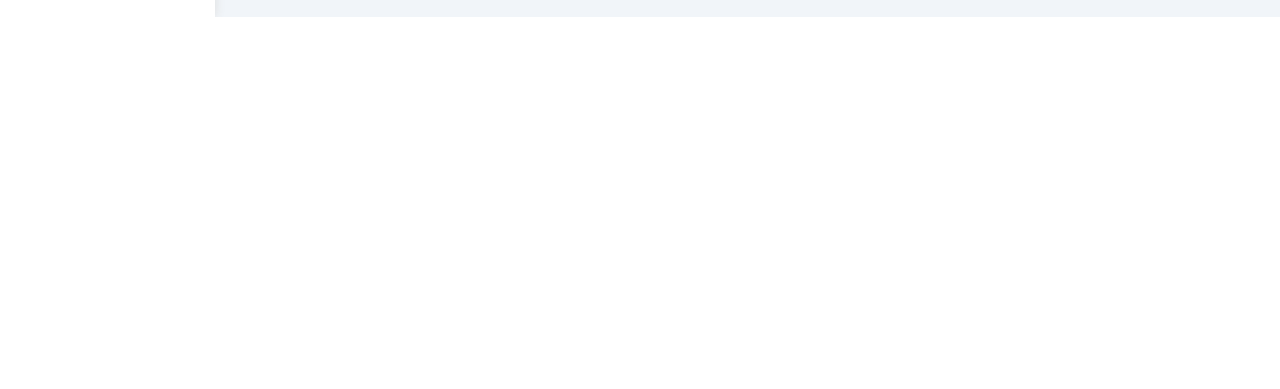
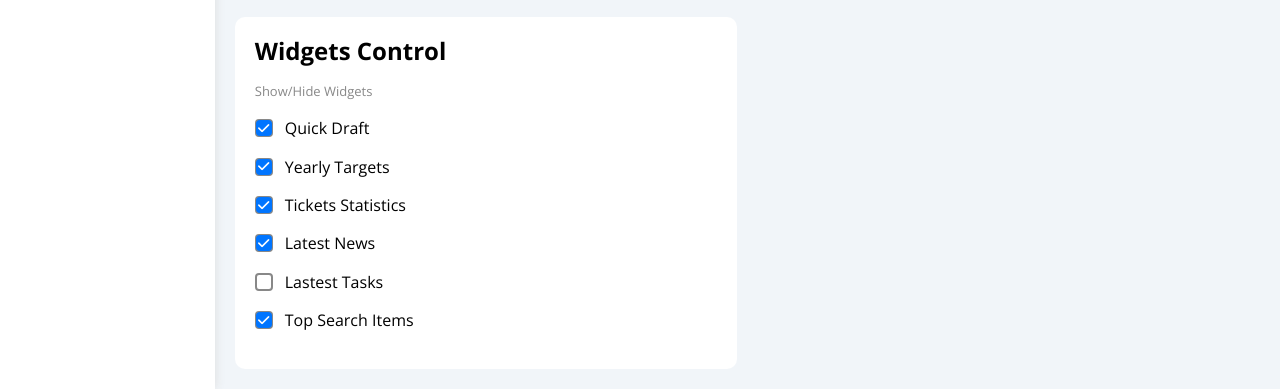
Before and after one commit to alimohammed04/project_four, a plain HTML site: page settings.html in a window 1280 px wide. Shown: the part 968-1357 px from the top of the page. Before the commit the page ends 985 px from the top, so only its background shows below. Drawn offline with nearby package versions, Linux system fonts and the light colour scheme.

Commit message:
add some widget in setting page

```diff
--- a/css/master.css
+++ b/css/master.css
@@ -6,6 +6,7 @@
   --red-color: rgb(244, 67, 54);
   --grey-color: #888;
 }
+
 /* start componants */
 /* <input class="toggle-check" id="toggle" type="checkbox" checked>
         <label for="toggle">
@@ -17,6 +18,7 @@
   appearance: none;
   display: none;
 }
+
 .toggle-btn,
 .auth-check-btn {
   width: 60px;
@@ -27,6 +29,7 @@
   cursor: pointer;
   transition: 0.3s;
 }
+
 .toggle-btn::before,
 .auth-check-btn::before {
   content: "\f00d";
@@ -46,14 +49,16 @@
   color: #ccc;
   transition: 0.3s;
 }
-.toggle-check:checked + label .toggle-btn::before,
-.auth-check:checked + label .auth-check-btn::before {
+
+.toggle-check:checked+label .toggle-btn::before,
+.auth-check:checked+label .auth-check-btn::before {
   left: 40px;
   content: "\f00c";
   color: var(--blue-color);
 }
-.toggle-check:checked + label .toggle-btn,
-.auth-check:checked + label .auth-check-btn {
+
+.toggle-check:checked+label .toggle-btn,
+.auth-check:checked+label .auth-check-btn {
   background-color: var(--blue-color);
 }
 
@@ -67,21 +72,27 @@
   padding: 0;
   margin: 0;
 }
+
 ::-webkit-scrollbar {
   width: 10px;
 }
+
 ::-webkit-scrollbar-thumb {
   background-color: var(--blue-color);
 }
+
 ::-webkit-scrollbar-thumb:hover {
   background-color: var(--blue-alt-color);
 }
+
 ::-webkit-scrollbar-track {
   background-color: white;
 }
+
 :focus {
   outline: none;
 }
+
 a {
   text-decoration: none;
 }
@@ -97,34 +108,41 @@ html {
 ul {
   list-style: none;
 }
+
 .page {
   background-color: #f1f5f9;
   min-height: 100vh;
 }
+
 /* end globel rules  */
 /* start sidebar  */
 .sidebar {
   width: 250px;
   box-shadow: 0 0 10px #ddd;
 }
-.sidebar > h3 {
+
+.sidebar>h3 {
   margin-bottom: 50px;
 }
+
 @media (min-width: 768px) {
-  .sidebar > h3::before,
-  .sidebar > h3::after {
+
+  .sidebar>h3::before,
+  .sidebar>h3::after {
     content: "";
     background-color: black;
     transform: translateX(-50%);
     position: absolute;
     left: 50%;
   }
-  .sidebar > h3::before {
+
+  .sidebar>h3::before {
     width: 80px;
     height: 2px;
     bottom: -20px;
   }
-  .sidebar > h3::after {
+
+  .sidebar>h3::after {
     bottom: -29px;
     width: 12px;
     height: 12px;
@@ -132,39 +150,48 @@ ul {
     border: 4px solid white;
   }
 }
+
 .sidebar ul li a {
   transition: 0.3s;
   margin-bottom: 5px;
 }
+
 .sidebar ul li a:hover,
 .sidebar ul li a.active {
   background-color: #f6f6f6;
 }
+
 .sidebar ul li span {
   font-size: 14px;
   margin-left: 10px;
 }
+
 @media (max-width: 425px) {
   .sidebar {
     width: 46px;
     padding: 10px 0;
   }
+
   .sidebar ul li span {
     display: none;
   }
-  .sidebar > h3 {
+
+  .sidebar>h3 {
     font-size: 13px;
     margin-bottom: 15px;
   }
+
   .sidebar ul li a {
     justify-content: center;
   }
 }
+
 /* end sidebar  */
 /* start content  */
 .content {
   overflow: hidden;
 }
+
 .content .head .search::before {
   content: "\f002";
   font-family: "font awesome 6 free";
@@ -176,7 +203,8 @@ ul {
   color: var(--grey-color);
   transform: translateY(-50%);
 }
-.content .head .search > input {
+
+.content .head .search>input {
   border: 1px solid #ccc;
   border-radius: 10px;
   margin-left: 5px;
@@ -184,15 +212,19 @@ ul {
   width: 160px;
   transition: 0.3s;
 }
-.content .head .search > input:focus {
+
+.content .head .search>input:focus {
   width: 200px;
 }
-.content .head .search > input::placeholder {
+
+.content .head .search>input::placeholder {
   font-size: 14px;
 }
-.content .head .search > input:focus::placeholder {
+
+.content .head .search>input:focus::placeholder {
   opacity: 0;
 }
+
 .content .head .icons .notifacation::before {
   content: "";
   position: absolute;
@@ -203,14 +235,17 @@ ul {
   right: -3px;
   top: -8px;
 }
+
 .content .head .icons img {
   width: 32px;
   height: 32px;
   margin-left: 15px;
 }
+
 .page h1 {
   margin: 20px 20px 40px;
 }
+
 .page h1::before,
 .page h1::after {
   content: "";
@@ -220,20 +255,24 @@ ul {
   left: 0;
   border-radius: 10px;
 }
+
 .page h1::before {
   width: 120px;
   background-color: white;
 }
+
 .page h1::after {
   width: 40px;
   background-color: black;
 }
+
 .wrapper {
   grid-template-columns: repeat(auto-fill, minmax(450px, 1fr));
   margin-left: 20px;
   margin-right: 20px;
   margin-bottom: 20px;
 }
+
 @media (max-width: 767px) {
   .wrapper {
     grid-template-columns: minmax(200px, 1fr);
@@ -242,6 +281,7 @@ ul {
     gap: 10px;
   }
 }
+
 @media (min-width: 769px) and (max-width: 1173px) {
   .wrapper {
     grid-template-columns: repeat(auto-fill, minmax(350px, 1fr));
@@ -250,28 +290,35 @@ ul {
     gap: 10px;
   }
 }
+
 /* start welcome wedgit */
 .welcome {
   overflow: hidden;
 }
+
 .welcome .intro img {
   width: 200px;
   margin-bottom: -20px;
 }
+
 .welcome .body {
   border-top: 1px solid #eee;
   border-bottom: 1px solid #eee;
 }
-.welcome .body > div {
+
+.welcome .body>div {
   flex: 1;
 }
+
 .welcome .visit {
   margin: 0 10px 50px auto;
   transition: 0.3s;
 }
+
 .welcome .visit:hover {
   background-color: var(--blue-alt-color);
 }
+
 .welcome .avatar {
   width: 56px;
   height: 56px;
@@ -282,34 +329,42 @@ ul {
   padding: 2px;
   box-shadow: 0 0 5px #ddd;
 }
+
 @media (max-width: 425px) {
   .welcome .intro {
     padding-bottom: 30px;
   }
+
   .welcome .avatar {
     margin-left: 0;
   }
-  .welcome .body > div:not(:last-child) {
+
+  .welcome .body>div:not(:last-child) {
     margin-bottom: 20px;
   }
 }
+
 /* end welcome wedgit */
 /* start quick draft */
 .quick-draft input[type="text"]::placeholder,
 .quick-draft textarea::placeholder {
   font-size: 13px;
 }
+
 .quick-draft input[type="submit"] {
   margin: 0 0 20px auto;
   cursor: pointer;
   transition: 0.3s;
 }
+
 .quick-draft input[type="submit"]:hover {
   background-color: var(--blue-alt-color);
 }
+
 .quick-draft textarea {
   resize: none;
 }
+
 /* end quick draft */
 /* start target  */
 .target .target-row .icon {
@@ -317,25 +372,30 @@ ul {
   height: 80px;
   margin-right: 15px;
 }
+
 .target .target-row .details {
   flex: 1;
 }
+
 .target .target-row .details .progress {
   height: 5px;
 }
-.target .target-row .details .progress > span {
+
+.target .target-row .details .progress>span {
   position: absolute;
   left: 0;
   top: 0;
   height: 100%;
 }
-.target .target-row .details .progress > span span {
+
+.target .target-row .details .progress>span span {
   position: absolute;
   right: -16px;
   bottom: 18px;
   padding: 2px 4px;
 }
-.target .target-row .details .progress > span span::after {
+
+.target .target-row .details .progress>span span::after {
   content: "";
   position: absolute;
   left: 50%;
@@ -343,74 +403,90 @@ ul {
   transform: translateX(-50%);
   border: 5px solid transparent;
 }
-.target .target-row .details .progress > span.blue > span::after {
+
+.target .target-row .details .progress>span.blue>span::after {
   border-top-color: var(--blue-color);
 }
-.target .target-row .details .progress > span.orange > span::after {
+
+.target .target-row .details .progress>span.orange>span::after {
   border-top-color: var(--orange-color);
 }
-.target .target-row .details .progress > span.green > span::after {
+
+.target .target-row .details .progress>span.green>span::after {
   border-top-color: var(--green-color);
 }
+
 .blue .icon,
 .blue .progress {
   background-color: rgb(0 117 255 / 20%);
 }
+
 .orange .icon,
 .orange .progress {
   background-color: rgb(245 158 11 / 20%);
 }
+
 .green .icon,
 .green .progress {
   background-color: rgb(34 197 94 / 20%);
 }
+
 /* end target  */
 /* start tickets */
 .tick-stat .content .box {
   border: 1px solid #ccc;
   width: calc(50% - 10px);
 }
+
 @media (max-width: 425px) {
   .tick-stat .content .box {
     width: 100%;
   }
 }
+
 /* end tickets */
 /* start latest news */
 .latest-news .news-row .info {
   flex-grow: 1;
 }
+
 @media (max-width: 425px) {
   .latest-news .news-row .label {
     width: fit-content;
     margin: 10px auto 0px;
   }
 }
+
 @media (min-width: 769px) and (max-width: 1024px) {
   .latest-news .news-row .info h3 {
     font-size: 12px;
   }
+
   .latest-news .news-row .info p {
     font-size: 9px;
   }
 }
+
 /* end latest news */
 /* start latest tasks */
 .latest-tasks .task-row .info {
   flex-grow: 1;
 }
+
 .latest-tasks .task-row a.icon:hover i {
   color: var(--red-color);
 }
+
 /* end latest tasks */
 /* start last project progress  */
-.last-project > img {
+.last-project>img {
   width: 130px;
   position: absolute;
   right: 0;
   bottom: 0;
   opacity: 0.2;
 }
+
 .last-project ul.Project-list::before {
   content: "";
   position: absolute;
@@ -419,6 +495,7 @@ ul {
   background-color: var(--blue-color);
   left: 9px;
 }
+
 .last-project ul.Project-list li::before {
   content: "";
   width: 18px;
@@ -430,31 +507,39 @@ ul {
   display: block;
   margin-right: 15px;
 }
+
 .last-project ul.Project-list li.done-project::before {
   content: "";
   background-color: var(--blue-color);
 }
+
 .last-project ul.Project-list li.current::before {
   animation: change-name 0.8s linear infinite alternate;
 }
+
 /* end last project progress  */
 /* start reminders */
-.reminders ul li > .key {
+.reminders ul li>.key {
   width: 12px;
   height: 12px;
 }
-.reminders ul li > .blue {
+
+.reminders ul li>.blue {
   border-left: 2px solid var(--blue-color);
 }
-.reminders ul li > .green {
+
+.reminders ul li>.green {
   border-left: 2px solid var(--green-color);
 }
-.reminders ul li > .orange {
+
+.reminders ul li>.orange {
   border-left: 2px solid var(--orange-color);
 }
-.reminders ul li > .red {
+
+.reminders ul li>.red {
   border-left: 2px solid var(--red-color);
 }
+
 /* end reminders */
 /* start latest post  */
 .latest-post .content {
@@ -462,11 +547,13 @@ ul {
   line-height: 1.5;
   min-height: 100px;
 }
+
 /* end latest post  */
 /* start social stats */
 .social-media .box {
   padding-left: 70px;
 }
+
 .social-media .box i {
   position: absolute;
   left: 0;
@@ -474,83 +561,103 @@ ul {
   width: 52px;
   transition: 0.3s;
 }
+
 .social-media .box i:hover {
   transform: rotate(5deg);
 }
+
 .social-media .twitter {
   background-color: rgb(29 161 242 / 20%);
   color: #1da1f2;
 }
+
 .social-media .twitter i,
 .social-media .twitter a {
   background-color: #1da1f2;
 }
+
 .social-media .facebook {
   background-color: rgb(24 119 242 / 20%);
   color: #1da1f2;
 }
+
 .social-media .facebook i,
 .social-media .facebook a {
   background-color: #1877f2;
 }
+
 .social-media .youtube {
   background-color: rgb(255 0 0 / 20%);
   color: #ff0000;
 }
+
 .social-media .youtube i,
 .social-media .youtube a {
   background-color: #ff0000;
 }
+
 .social-media .linkedin {
   background-color: rgb(0 119 181 / 20%);
   color: #0077b5;
 }
+
 .social-media .linkedin i,
 .social-media .linkedin a {
   background-color: #0077b5;
 }
+
 /* end social stats */
 .project-table {
   margin-left: 20px;
   margin-right: 20px;
 }
+
 @media (max-width: 767px) {
   .project-table {
     margin-left: 10px;
     margin-right: 10px;
   }
 }
+
 @media (min-width: 769px) and (max-width: 1173px) {
   .project-table {
     margin-left: 10px;
     margin-right: 10px;
   }
 }
+
 .project-table .content {
   overflow-x: auto;
 }
+
 .project-table .content table {
   min-width: 1000px;
   border-spacing: 0;
 }
+
 .project-table table th {
   background-color: #ccc;
 }
+
 .project-table table th,
 .project-table table td {
   padding: 10px;
 }
+
 .project-table table td {
   border-bottom: 1px solid #eee;
   border-left: 1px solid #eee;
   transition: 0.3s;
 }
+
 .project-table table tr:hover td {
   background-color: #faf7f7;
 }
+
 .project-table table td:last-child {
   border-right: 1px solid #eee;
 }
+
 .project-table table tr td img {
   width: 30px;
   height: 30px;
@@ -558,12 +665,15 @@ ul {
   padding: 2px;
   background-color: white;
 }
+
 .project-table table tr td img:not(:first-child) {
   margin-left: -20px;
 }
+
 .project-table .label {
   font-size: 13px;
 }
+
 /* end content  */
 /* start setting website  */
 /* start site control */
@@ -573,31 +683,38 @@ ul {
   resize: none;
   border: 1px solid #ccc;
 }
+
 /* end site control */
 /* start general info  */
 .general-info input {
   border: 1px solid #ccc;
 }
+
 .general-info input[type="email"] {
   width: calc(100% - 80px);
 }
+
 .general-info input[type="submit"] {
   border: none;
   cursor: pointer;
 }
-.general-info input:disabled{
+
+.general-info input:disabled {
   cursor: no-drop;
   background-color: #f0f4f8;
   color: #bbb;
 }
+
 /* end general info  */
 /* start security info  */
-.security-info .password a{
+.security-info .password a {
   transition: 0.3s;
 }
-.security-info .password a:hover{
+
+.security-info .password a:hover {
   background-color: var(--blue-alt-color);
 }
+
 /* end security info  */
 /* start social info  */
 .social-info input[type="text"] {
@@ -605,11 +722,13 @@ ul {
   background-color: #fafafa;
   padding-left: 45px;
 }
+
 .social-info input[type="text"]::placeholder {
   font-size: 14px;
   color: var(--grey-color);
 }
-.social-info div.social-input > span i{
+
+.social-info div.social-input>span i {
   position: absolute;
   left: 0;
   top: 0;
@@ -622,10 +741,66 @@ ul {
   color: var(--grey-color);
   transition: 0.3s;
 }
-.social-info div.social-input:focus-within i{
+
+.social-info div.social-input:focus-within i {
   color: black;
 }
+
 /* end social info  */
+/* start widgets control  */
+.widgets-control .control input[type="checkbox"] {
+  -webkit-appearance: none;
+  appearance: none;
+}
+
+.widgets-control .control input[type="checkbox"]:checked+label::after {
+  transform: scale(1);
+}
+
+.widgets-control .control label {
+  padding-left: 30px;
+  position: relative;
+}
+
+.widgets-control .control label:hover::before {
+  border-color: var(--blue-color);
+}
+
+.widgets-control .control label::before,
+.widgets-control .control label::after {
+  position: absolute;
+  top: 50%;
+  left: 0;
+  border-radius: 4px;
+  transition: 0.3s;
+}
+
+.widgets-control .control label::before {
+  content: "";
+  margin-top: -9px;
+  width: 14px;
+  height: 14px;
+  border: 2px solid var(--grey-color);
+}
+
+.widgets-control .control label::after {
+  content: "\f00c";
+  left: 1px;
+  font-family: var(--fa-style-family-classic);
+  font-weight: 900;
+  font-size: small;
+  color: white;
+  background-color: var(--blue-color);
+  margin-top: -8px;
+  width: 16px;
+  height: 16px;
+  display: flex;
+  justify-content: center;
+  align-items: center;
+  transform: scale(0);
+}
+
+/* end widgets control  */
 /* end setting website  */
 /* start animation */
 @keyframes change-name {
@@ -633,4 +808,5 @@ ul {
     background-color: var(--blue-color);
   }
 }
+
 /* end animation */
--- a/settings.html
+++ b/settings.html
@@ -3,7 +3,9 @@
   <head>
     <meta charset="UTF-8" />
     <meta name="viewport" content="width=device-width, initial-scale=1.0" />
-    <title>Document</title>
+    <title>Setting</title>
+    <!-- icon page -->
+    <link rel="icon" href="images/settingIcon.png" type="image/icon type" >
     <!-- FONT AWESOME library -->
     <link rel="stylesheet" href="css/all.min.css" />
     <!-- randaring normally for all element -->
@@ -188,6 +190,7 @@
             </div>
           </div>
           <!-- end security info  -->
+          <!-- start social Info  -->
           <div class="social-info bg-white rad-10 block-mobile p-20">
             <h2 class="m-0 mb-20">Social Info</h2>
             <p class="c-grey fs-13 mb-20 ">Social Media Information</p>
@@ -216,6 +219,37 @@
               <input type="text" class="w-full rad-6 p-10 " placeholder="Youtube Username">
             </div>
           </div>
+          <!-- end social Info  -->
+          <!-- start widgets control  -->
+          <div class="widgets-control bg-white rad-10 block-mobile p-20">
+            <h2 class="m-0 mb-20">Widgets Control</h2>
+            <p class="c-grey fs-13 mb-20 ">Show/Hide Widgets</p>
+            <div class="control d-flex align-center mb-20">
+              <input type="checkbox" id="one" checked>
+              <label for="one">Quick Draft</label>
+            </div>
+            <div class="control d-flex align-center mb-20">
+              <input type="checkbox" id="two" checked>
+              <label for="two">Yearly Targets</label>
+            </div>
+            <div class="control d-flex align-center mb-20">
+              <input type="checkbox" id="three" checked>
+              <label for="three">Tickets Statistics</label>
+            </div>
+            <div class="control d-flex align-center mb-20">
+              <input type="checkbox" id="four" checked>
+              <label for="four">Latest News</label>
+            </div>
+            <div class="control d-flex align-center mb-20">
+              <input type="checkbox" id="five">
+              <label for="five">Lastest Tasks</label>
+            </div>
+            <div class="control d-flex align-center mb-20">
+              <input type="checkbox" id="six" checked>
+              <label for="six">Top Search Items</label>
+            </div>
+          </div>
+          <!-- end widgets control  -->
         </div>
       </div>
       <!-- end content  -->
```
Also changed, not shown: index.html (+3 -1 lines), images/dashboardIcon.png (added), images/settingIcon.png (added).
